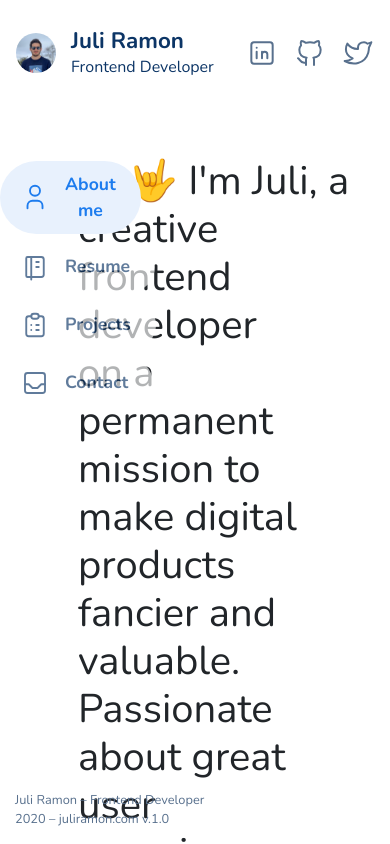
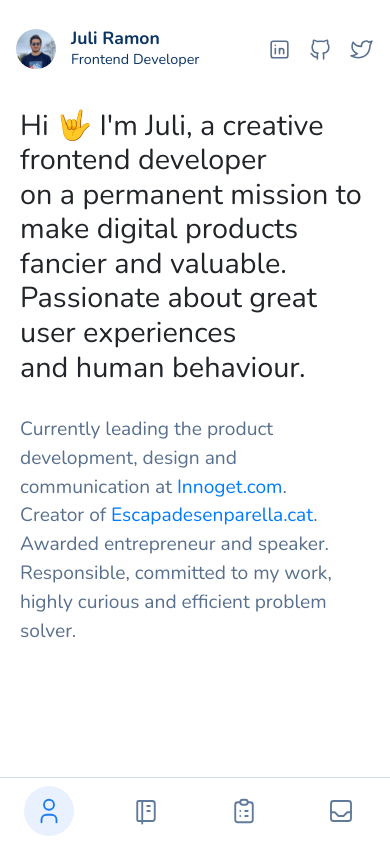
Before and after one commit to juliramon/portfolio-v1, a Next.js app: page / in a window 390 px wide. Shown: the top 844 px of the page. Built offline with nearby package versions, Linux system fonts and the light colour scheme.

Commit message:
implemented responsive version

```diff
--- a/styles/globals.scss
+++ b/styles/globals.scss
@@ -194,3 +194,63 @@ footer {
 		color: $grey;
 	}
 }
+
+@media screen and (max-width: 768px) {
+	nav {
+		.card-block {
+			.user-details {
+				.user-name {
+					font-size: 1.1em !important;
+				}
+				.user-position {
+					font-size: 0.9em;
+				}
+			}
+		}
+		svg {
+			width: 25px;
+			height: 25px;
+		}
+	}
+	header {
+		padding-top: 10px;
+		.wrapper {
+			flex-direction: column-reverse;
+			.left.card.user {
+				width: 100%;
+				position: fixed;
+				z-index: 1000;
+				display: flex;
+				flex-direction: row;
+				justify-content: space-around;
+				background-color: white;
+				border-top: 1px solid $softGrey !important;
+				border-radius: 0 !important;
+				bottom: 0;
+				button {
+					margin: 8px 0;
+					height: 50px;
+					width: 50px;
+					justify-content: center;
+					padding: 10px 20px;
+				}
+				.card-left {
+					margin-right: 0 !important;
+				}
+				.card-right {
+					display: none;
+				}
+			}
+			.right {
+				width: 100%;
+				padding: 0 20px;
+				.header-title {
+					font-size: 1.8em;
+				}
+				.header-intro p {
+					font-size: 1.2em;
+				}
+			}
+		}
+	}
+}
```
